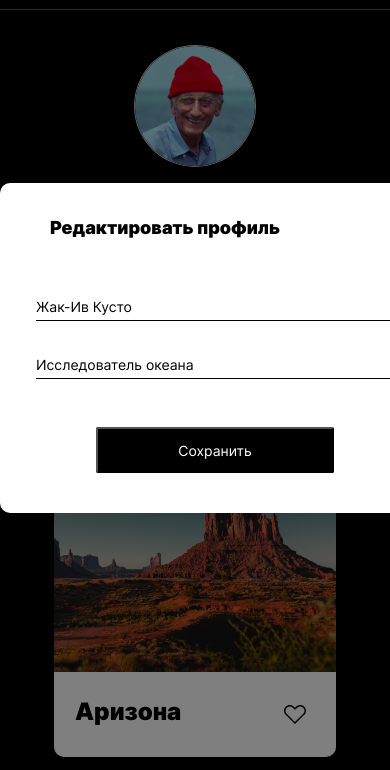
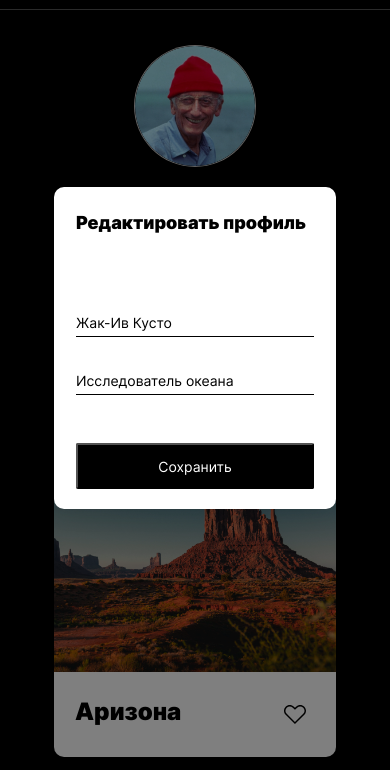
Before and after one commit to VovaDudnik/mesto, a plain HTML site: page index.html in a window 390 px wide. Both pictures are taken after a click on the button 296 px from the left and 292 px from the top of the page. Shown: the part 74-844 px from the top of the page. Drawn offline with Linux system fonts and the light colour scheme.

Commit message:
feature: сделать адаптив Попап для мобилок

```diff
--- a/blocks/popup/__container/popup__container.css
+++ b/blocks/popup/__container/popup__container.css
@@ -11,3 +11,11 @@
   box-shadow: 0px 0px 25px rgba(0, 0, 0, 0.15);
   border-radius: 10px;;
 }
+
+@media (max-width: 787px) {
+  .popup__container {
+    width: 282px;
+    height: 322px;
+
+  }
+}
--- a/blocks/popup/__save/popup__save.css
+++ b/blocks/popup/__save/popup__save.css
@@ -25,5 +25,6 @@
     height: 46px;
     font-size: 14px;
     line-height: 17px;
+    margin-top: 15px auto 25px;
   }
 }
--- a/blocks/popup/__text/popup__text.css
+++ b/blocks/popup/__text/popup__text.css
@@ -12,3 +12,10 @@
   line-height: 17px;
   color: #000000;
 }
+
+@media (max-width: 787px) {
+  .popup__text {
+    width: 238px;
+
+  }
+}
--- a/blocks/popup/__title/popup__title.css
+++ b/blocks/popup/__title/popup__title.css
@@ -11,7 +11,9 @@
 }
 @media (max-width: 787px) {
   .popup__title {
+    max-width: 238px;
     font-size: 18px;
     line-height: 22px;
+    margin: 25px auto 75px;
   }
 }
```
Also changed, not shown: 1 other file.
